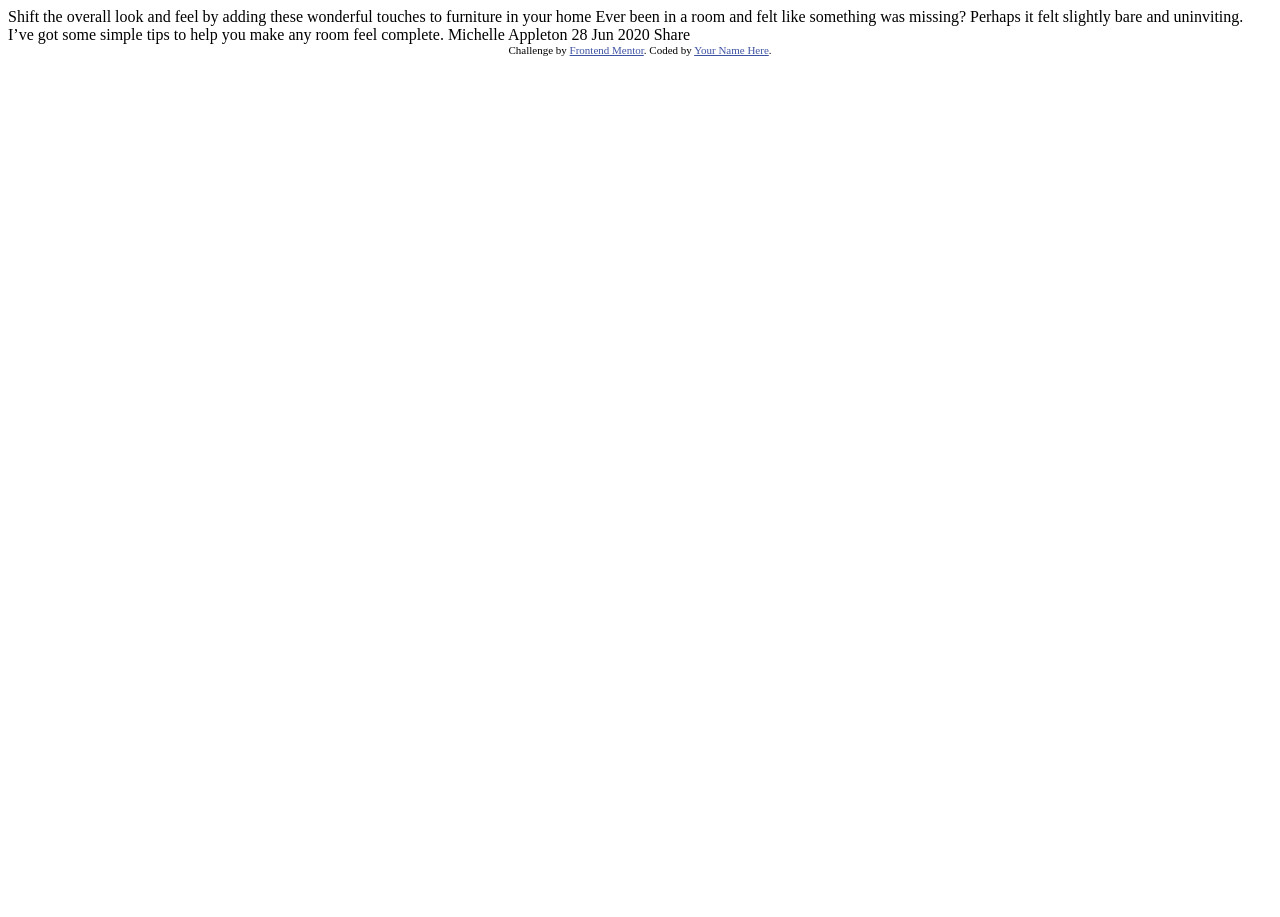
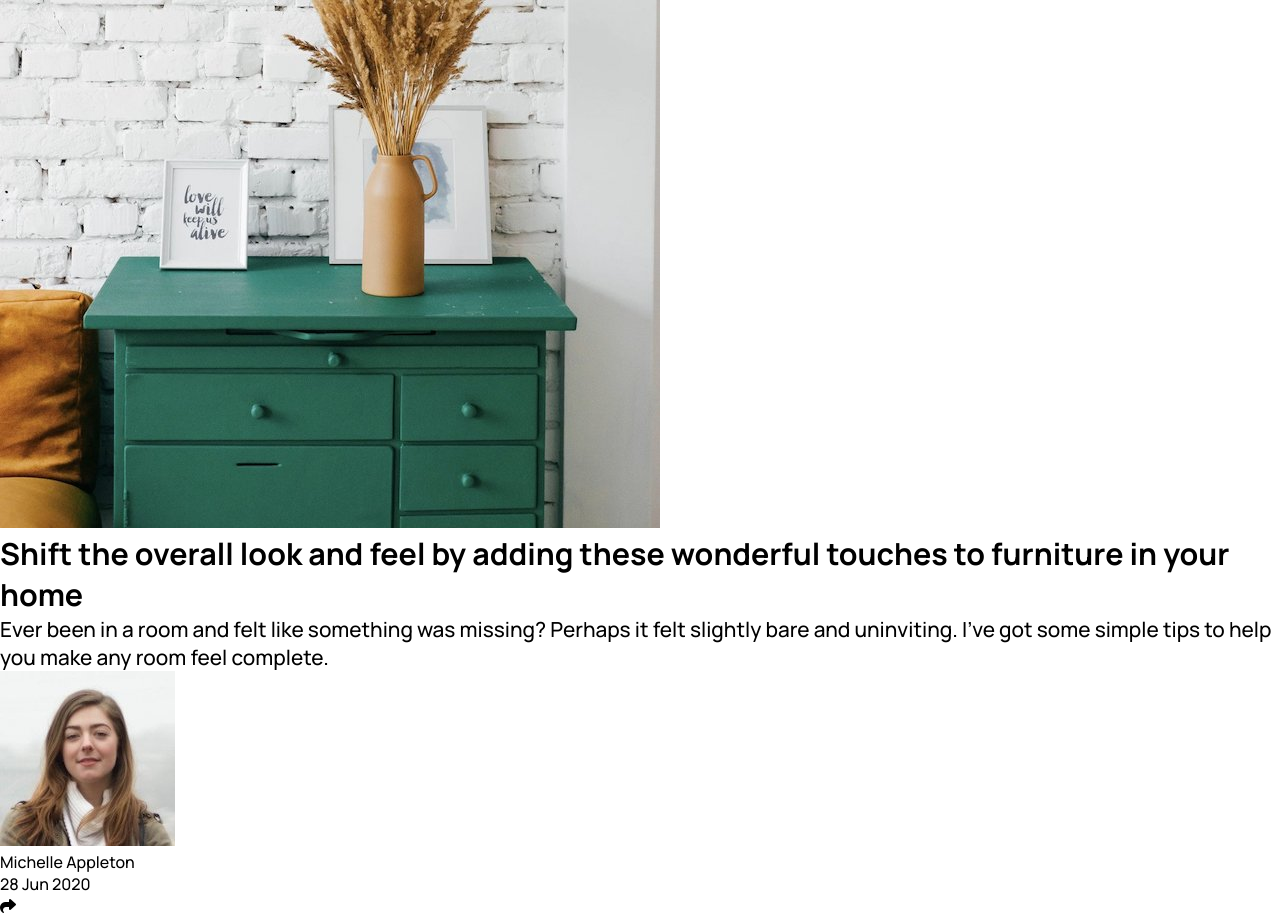
Before and after one commit to jose-delacruz/article-preview-component, a plain HTML site: page index.html in a window 1280 px wide. Before the commit the page ends 800 px from the top, so only its background shows below. Drawn offline with Linux system fonts and the light colour scheme.

Commit message:
Set up initial variables for html and styling, layout next

```diff
--- /dev/null
+++ b/css/styles.css
@@ -0,0 +1,30 @@
+* {
+  margin: 0;
+  padding: 0;
+  box-sizing: border-box;
+  font-family: "Manrope", sans-serif;
+}
+
+:root {
+  --very-dark-grayish-blue: hsl(217, 19%, 35%);
+  --desaturated-dark-blue: hsl(214, 17%, 51%);
+  --grayish-blue: hsl(212, 23%, 69%);
+  --light-grayish-blue: hsl(210, 46%, 95%);
+}
+
+body {
+  min-height: 90vh;
+  border-radius: 0.7rem;
+}
+
+.card {
+  width: 90%;
+}
+
+.card-title {
+  font-size: 1.9rem;
+}
+
+.card-body {
+  font-size: 1.3rem;
+}
--- a/index.html
+++ b/index.html
@@ -1,36 +1,61 @@
 <!DOCTYPE html>
 <html lang="en">
-<head>
-  <meta charset="UTF-8">
-  <meta name="viewport" content="width=device-width, initial-scale=1.0"> <!-- displays site properly based on user's device -->
+  <head>
+    <meta charset="UTF-8" />
+    <meta name="viewport" content="width=device-width, initial-scale=1.0" />
+    <!-- displays site properly based on user's device -->
 
-  <link rel="icon" type="image/png" sizes="32x32" href="./images/favicon-32x32.png">
+    <link
+      href="https://fonts.googleapis.com/css2?family=Manrope:wght@500;700&display=swap"
+      rel="stylesheet"
+    />
+    <link rel="stylesheet" href="css/styles.css" />
 
-  <title>Frontend Mentor | Article preview component</title>
+    <link
+      rel="icon"
+      type="image/png"
+      sizes="32x32"
+      href="./images/favicon-32x32.png"
+    />
 
-  <!-- Feel free to remove these styles or customise in your own stylesheet 👍 -->
-  <style>
-    .attribution { font-size: 11px; text-align: center; }
-    .attribution a { color: hsl(228, 45%, 44%); }
-  </style>
-</head>
-<body>
+    <title>Frontend Mentor | Article preview component</title>
+  </head>
+  <body>
+    <div class="card">
+      <img
+        src="images/drawers.jpg"
+        alt="green drawer with two frames and a golden vase holding wheat"
+      />
+    </div>
+    <div class="card-content">
+      <h2 class="card-title">
+        Shift the overall look and feel by adding these wonderful touches to
+        furniture in your home
+      </h2>
+      <p class="card-body">
+        Ever been in a room and felt like something was missing? Perhaps it felt
+        slightly bare and uninviting. I’ve got some simple tips to help you make
+        any room feel complete.
+      </p>
+    </div>
+    <div class="card-footer">
+      <div class="card-author">
+        <img
+          class="author-image"
+          src="images/avatar-michelle.jpg"
+          alt="girl with red hair"
+        />
+        <div class="author-details">
+          <div class="author-name">Michelle Appleton</div>
+          <div class="author-date">28 Jun 2020</div>
+        </div>
+      </div>
+      <div class="share-btn"><i class="fas fa-share"></i></div>
+    </div>
 
-  Shift the overall look and feel by adding these wonderful
-  touches to furniture in your home
-
-  Ever been in a room and felt like something was missing? Perhaps
-  it felt slightly bare and uninviting. I’ve got some simple tips
-  to help you make any room feel complete.
-
-  Michelle Appleton
-  28 Jun 2020
-
-  Share
-
-  <div class="attribution">
-    Challenge by <a href="https://www.frontendmentor.io?ref=challenge" target="_blank">Frontend Mentor</a>.
-    Coded by <a href="#">Your Name Here</a>.
-  </div>
-</body>
+    <script
+      src="https://kit.fontawesome.com/ce6aa1d3d7.js"
+      crossorigin="anonymous"
+    ></script>
+  </body>
 </html>
```
Also changed, not shown: 1 other file.
